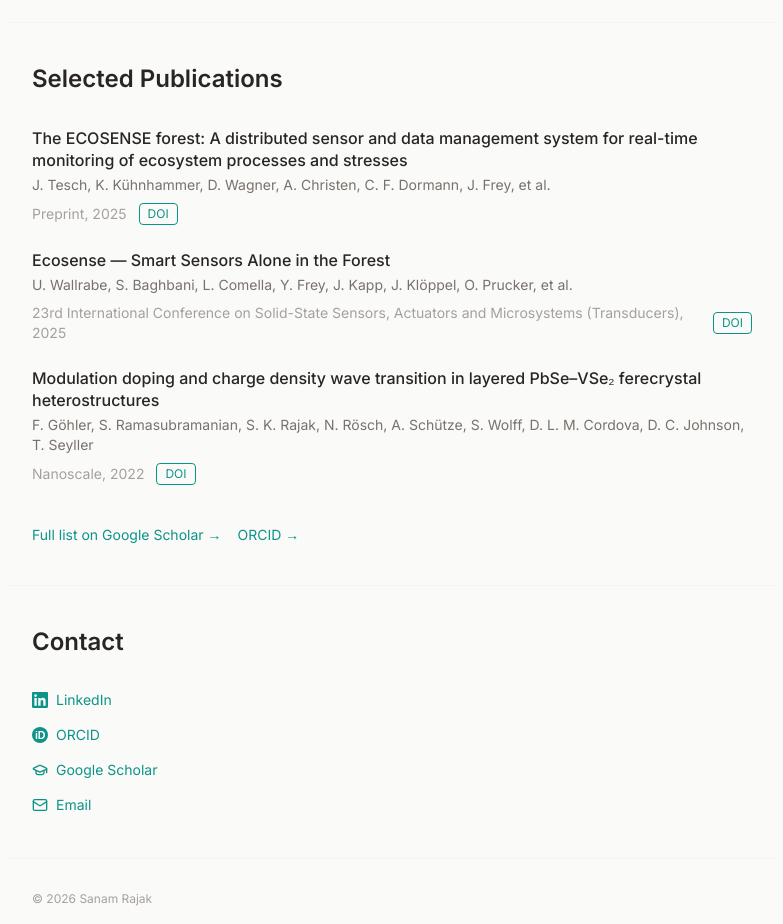
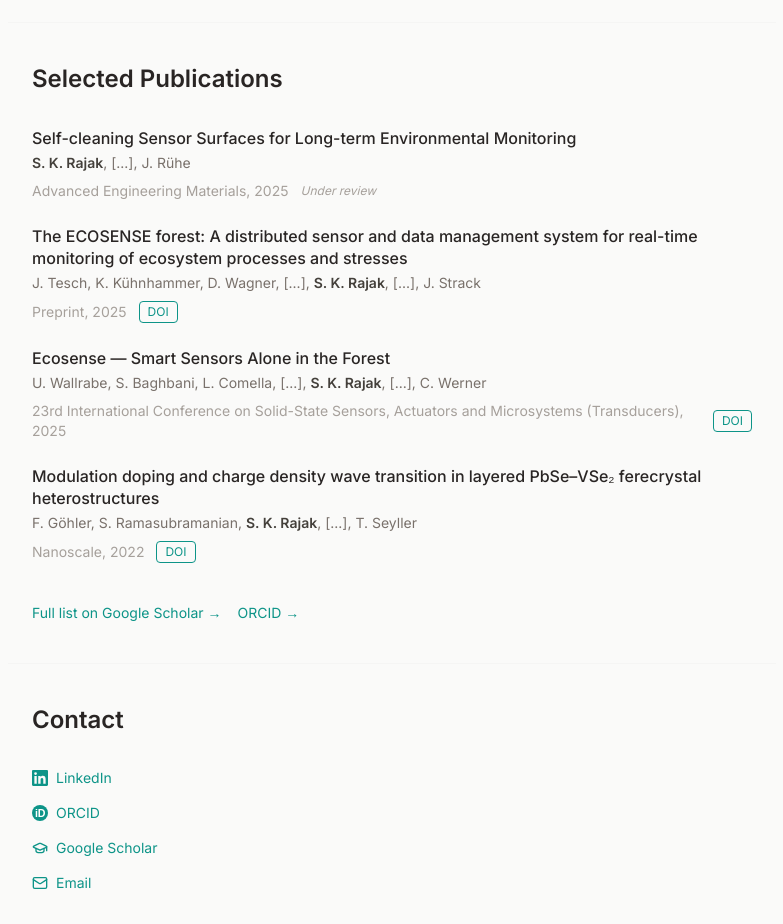
Before and after one commit to sanamrajak/sanamrajak.github.io, a Next.js app: page / in a window 1280 px wide. Shown: the part 1220-2144 px from the top of the page, without its empty margins (248-1031 px from the left). Built offline with nearby package versions, Linux system fonts and the light colour scheme.

Commit message:
Update publications

```diff
--- a/components/Publications.tsx
+++ b/components/Publications.tsx
@@ -21,12 +21,22 @@ export default function Publications() {
               <p className="font-medium text-stone-800 leading-snug">{pub.title}</p>
             )}
             <p className="text-sm text-stone-500">
-              {pub.authors.join(", ")}
+              {pub.authors.map((author, i) => (
+                <span key={i}>
+                  {i > 0 && ", "}
+                  {author.includes("Rajak") ? (
+                    <strong className="font-semibold text-stone-700">{author}</strong>
+                  ) : author}
+                </span>
+              ))}
             </p>
             <div className="flex items-center gap-3 mt-1">
               <span className="text-sm text-stone-400">
                 {pub.journal}, {pub.year}
               </span>
+              {pub.note && (
+                <span className="text-xs text-stone-400 italic">{pub.note}</span>
+              )}
               {pub.doi && (
                 <a
                   href={`https://doi.org/${pub.doi}`}
--- a/data/publications.ts
+++ b/data/publications.ts
@@ -4,55 +4,36 @@ export type Publication = {
   journal: string;
   year: number;
   doi?: string;
+  note?: string;
 };
 
 export const publications: Publication[] = [
   {
-    title: "Modulation doping and charge density wave transition in layered PbSe–VSe₂ ferecrystal heterostructures",
-    authors: [
-      "F. Göhler",
-      "S. Ramasubramanian",
-      "S. K. Rajak",
-      "N. Rösch",
-      "A. Schütze",
-      "S. Wolff",
-      "D. L. M. Cordova",
-      "D. C. Johnson",
-      "T. Seyller",
-    ],
-    journal: "Nanoscale",
-    year: 2022,
-    doi: "10.1039/d2nr01071b",
+    title: "Self-cleaning Sensor Surfaces for Long-term Environmental Monitoring",
+    authors: ["S. K. Rajak", "[...]", "J. Rühe"],
+    journal: "Advanced Engineering Materials",
+    year: 2025,
+    note: "Under review",
   },
   {
     title: "The ECOSENSE forest: A distributed sensor and data management system for real-time monitoring of ecosystem processes and stresses",
-    authors: [
-      "J. Tesch",
-      "K. Kühnhammer",
-      "D. Wagner",
-      "A. Christen",
-      "C. F. Dormann",
-      "J. Frey",
-      "et al.",
-    ],
+    authors: ["J. Tesch", "K. Kühnhammer", "D. Wagner", "[...]", "S. K. Rajak", "[...]", "J. Strack"],
     journal: "Preprint",
     year: 2025,
     doi: "10.5194/egusphere-2025-4979",
   },
   {
     title: "Ecosense — Smart Sensors Alone in the Forest",
-    authors: [
-      "U. Wallrabe",
-      "S. Baghbani",
-      "L. Comella",
-      "Y. Frey",
-      "J. Kapp",
-      "J. Klöppel",
-      "O. Prucker",
-      "et al.",
-    ],
+    authors: ["U. Wallrabe", "S. Baghbani", "L. Comella", "[...]", "S. K. Rajak", "[...]", "C. Werner"],
     journal: "23rd International Conference on Solid-State Sensors, Actuators and Microsystems (Transducers)",
     year: 2025,
     doi: "10.1109/transducers61432.2025.11111503",
   },
+  {
+    title: "Modulation doping and charge density wave transition in layered PbSe–VSe₂ ferecrystal heterostructures",
+    authors: ["F. Göhler", "S. Ramasubramanian", "S. K. Rajak", "[...]", "T. Seyller"],
+    journal: "Nanoscale",
+    year: 2022,
+    doi: "10.1039/d2nr01071b",
+  },
 ];
```
